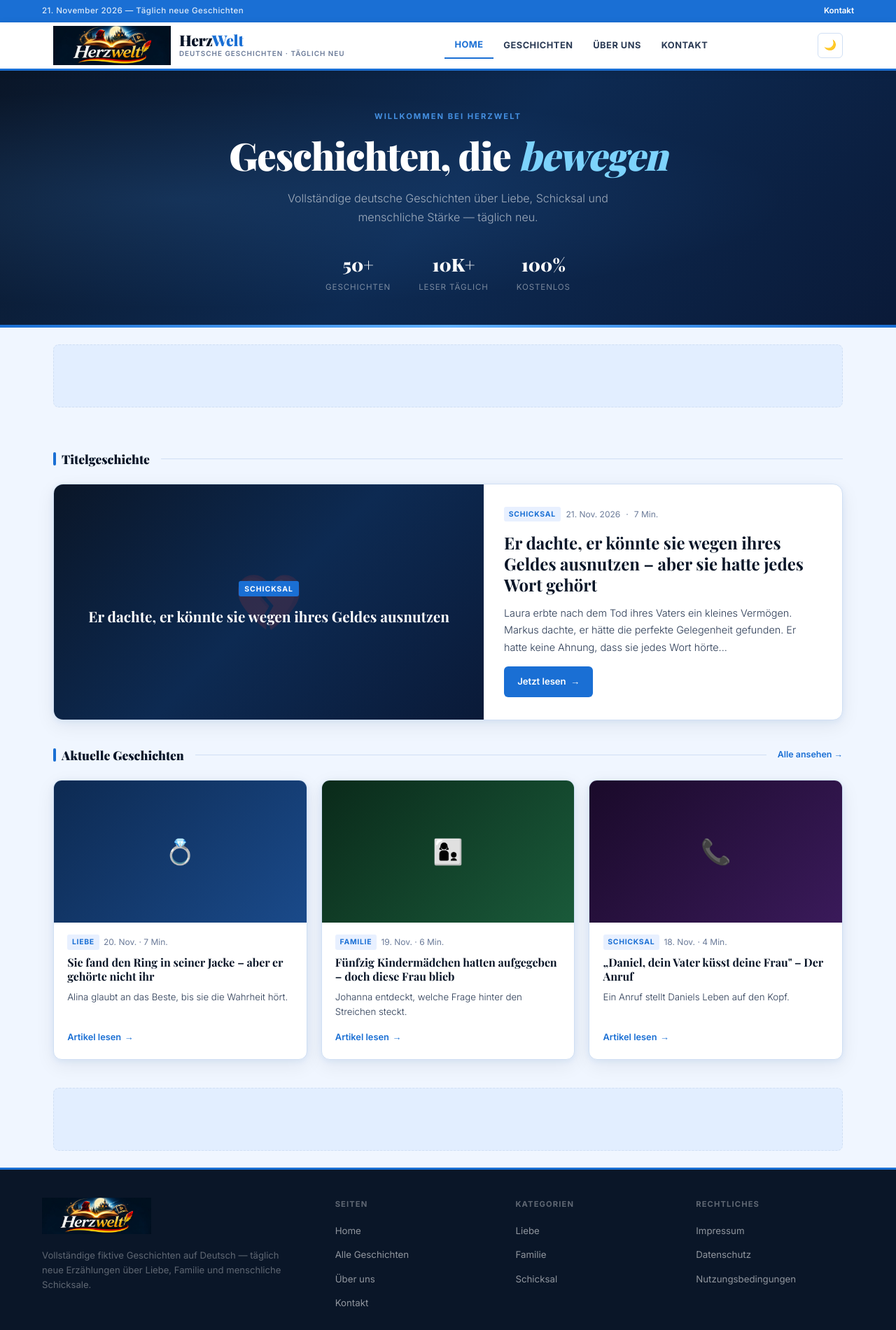
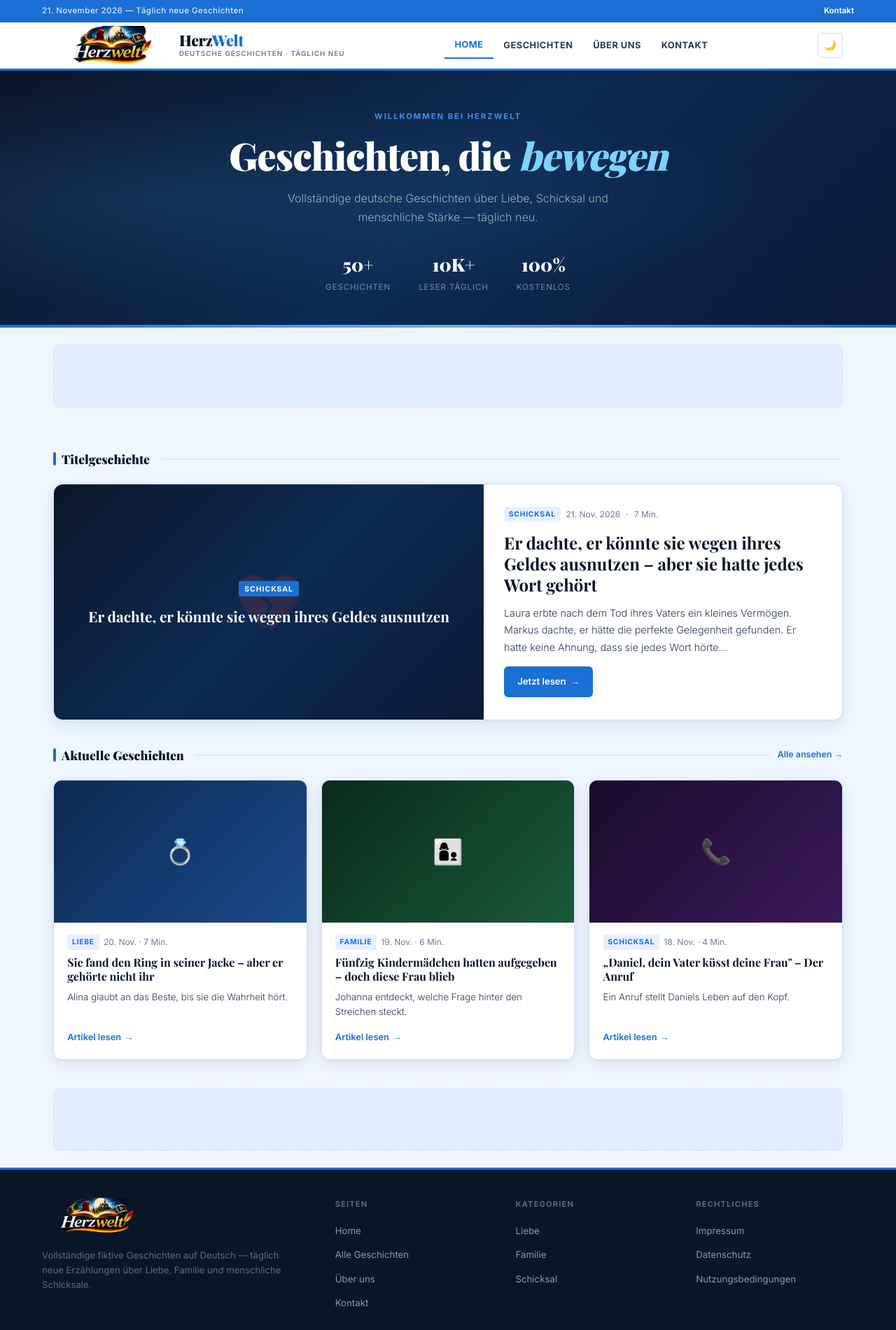
Before and after one commit to moizz9667-ctrl/herzwelt, an Eleventy site: page src/index.njk in a window 1280 px wide. Shown: the top 1900 px of the page at 70% size. Built offline with nearby package versions, Linux system fonts and the light colour scheme; Eleventy itself is replaced by a stand-in of ours; files that its build step writes are made by us from their sources; a web font is replaced by a local one.

Commit message:
Replace logo with transparent background version (#2)
Claude-Session: https://claude.ai/code/session_01MMg2A7HECZK3gBEU9VHb7x

Co-authored-by: Claude <noreply@anthropic.com>

```diff
--- a/src/_includes/base.njk
+++ b/src/_includes/base.njk
@@ -23,7 +23,7 @@
 <header class="site-header">
   <div class="header-inner">
     <a href="/" class="site-logo">
-      <img src="/assets/images/logo.webp" alt="HerzWelt" width="200" height="56">
+      <img src="/assets/images/logo.png" alt="HerzWelt" width="200" height="56">
       <div class="logo-text">
         <span class="logo-name">Herz<em>Welt</em></span>
         <span class="logo-tagline">Deutsche Geschichten · Täglich neu</span>
@@ -50,7 +50,7 @@
   <div class="footer-inner">
     <div>
       <div class="footer-logo">
-        <img src="/assets/images/logo.webp" alt="HerzWelt" width="160" height="52">
+        <img src="/assets/images/logo.png" alt="HerzWelt" width="160" height="52">
       </div>
       <p class="footer-desc">Vollständige fiktive Geschichten auf Deutsch — täglich neue Erzählungen über Liebe, Familie und menschliche Schicksale.</p>
     </div>
```
Also changed, not shown: src/assets/images/logo.png (added).
